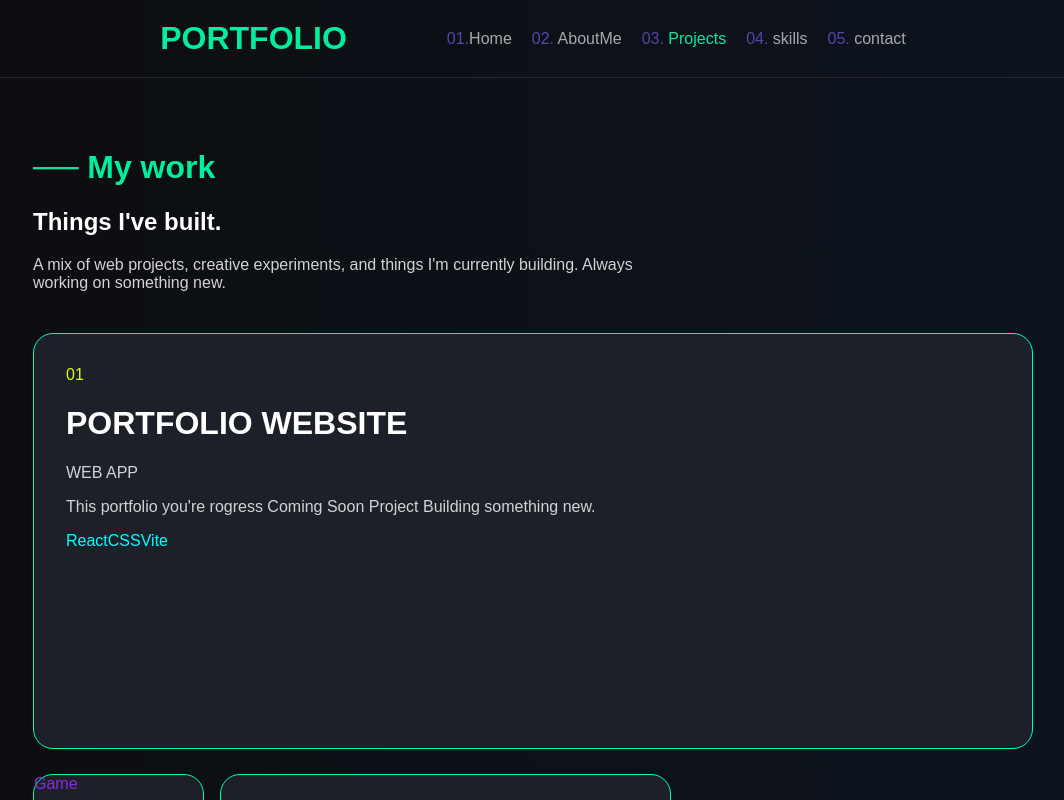
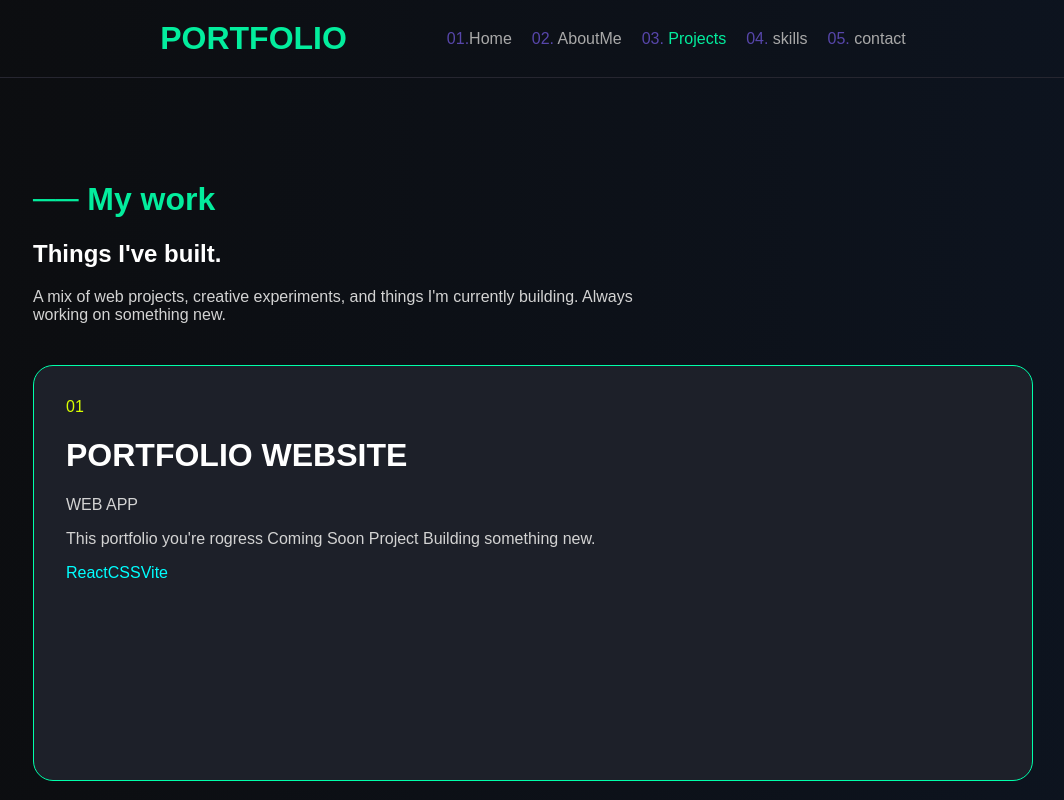
Before and after one commit to itzmitto/portfolioproject, a React (Vite) app: page /Projects in a window 1280 px wide. Shown: the top 800 px of the page, without its empty margins (107-1171 px from the left). Built offline with nearby package versions, Linux system fonts and the light colour scheme; the HTML template or start-up script is replaced by a standard one.

Commit message:
119ste commit project pagina verbeterd

```diff
--- a/src/pages/Projects.css
+++ b/src/pages/Projects.css
@@ -7,7 +7,55 @@
         justify-content: center;
         margin: 50px auto;
         max-width: 1000px;
+        padding: 2rem 0;
+
     }
+
+
+
+
+
+
+
+
+    /*     hier houden later bekijken of ik het nodig heb
+    .wrapper {
+        max-width: 1000px;
+        margin: 0 auto;
+        padding: 0 2rem;
+    } */
+
+
+
+
+
+/*      hier houden later bekijken dit is de thing ive hult thing letter die groen alleen wordt
+     Title block
+    .titleBlock h1 {
+        color: #03ed9d;
+        font-size: 1rem;
+        font-weight: 400;
+        margin-bottom: 0.5rem;
+    } */
+
+
+    /* hier houden later bekijken dit is de thing ive hult thing letter die groen alleen wordt
+    .titleBlock h2 {
+        color: white;
+        font-size: 3rem;
+        font-weight: 900;
+        text-transform: uppercase;
+        margin: 0 0 1rem 0;
+        line-height: 1.1;
+    } */
+
+/*     hier houden later bekijken dit is de thing ive hult thing letter die groen alleen wordt
+    .titleBlock p {
+        color: lightgrey;
+        max-width: 480px;
+        line-height: 1.6;
+    } */
+
 
     h1 {
         color: #03ed9d;
@@ -24,6 +72,7 @@
     .card.main p {
         color: lightgrey;
     }
+
 
 
     /* dit later goed maken  */
@@ -50,9 +99,9 @@
     }
 
     .card.coming {
-    color: blueviolet;
-    min-height: 150px;
-}
+        color: blueviolet;
+        min-height: 150px;
+    }
 
 
     .card.art {
@@ -76,6 +125,7 @@
 
 
 
+}
 
 
 
@@ -84,4 +134,147 @@
 
 
 
-}
+
+/*
+
+
+
+
+
+
+    Cards base
+    .card {
+        background: #1d2029;
+        border-radius: 16px;
+        border: 1px solid rgba(255, 255, 255, 0.08);
+        padding: 2rem;
+        position: relative;
+    }
+
+    Card header row: number + badge
+    .cardHeader {
+        display: flex;
+        justify-content: space-between;
+        align-items: flex-start;
+        margin-bottom: 1.2rem;
+    }
+
+    .cardNumber {
+        font-size: 2rem;
+        font-weight: 700;
+        color: rgba(255, 255, 255, 0.15);
+        line-height: 1;
+    }
+
+    Badges
+    .badge {
+        font-size: 0.7rem;
+        font-weight: 700;
+        letter-spacing: 0.08em;
+        padding: 0.35rem 0.75rem;
+        border-radius: 999px;
+    }
+
+    .badge.live {
+        background: transparent;
+        border: 1.5px solid #03ed9d;
+        color: #03ed9d;
+    }
+
+    .badge.inprogress {
+        background: transparent;
+        border: 1.5px solid #7c3aed;
+        color: #a78bfa;
+    }
+
+    .badge.ongoing {
+        background: transparent;
+        border: 1.5px solid #e11d48;
+        color: #fb7185;
+    }
+
+    Card titles
+    .card h3 {
+        color: white;
+        font-size: 1.4rem;
+        font-weight: 900;
+        text-transform: uppercase;
+        letter-spacing: 0.03em;
+        margin: 0 0 0.4rem 0;
+    }
+
+    .cardType {
+        color: rgba(255, 255, 255, 0.35);
+        font-size: 0.75rem;
+        letter-spacing: 0.1em;
+        text-transform: uppercase;
+        margin: 0 0 0.8rem 0;
+    }
+
+    .cardDesc {
+        color: lightgrey;
+        font-size: 0.9rem;
+        line-height: 1.6;
+        margin: 0 0 1.5rem 0;
+    }
+
+    Main card — full width
+    .card.main {
+        width: 100%;
+    }
+
+    Two smaller cards side by side
+    .cardRows {
+        display: flex;
+        gap: 25px;
+    }
+
+    .cardRows .card {
+        flex: 1;
+        min-height: 260px;
+    }
+
+    Tech stack tags
+    .techStack {
+        display: flex;
+        flex-wrap: wrap;
+        gap: 0.5rem;
+    }
+
+    .techStack span {
+        font-size: 0.75rem;
+        font-weight: 600;
+        padding: 0.3rem 0.7rem;
+        border-radius: 6px;
+        border: 1px solid;
+    }
+
+    .card.main .techStack span {
+        color: #03ed9d;
+        border-color: rgba(3, 237, 157, 0.35);
+        background: rgba(3, 237, 157, 0.06);
+    }
+
+    .card.coming .techStack span {
+        color: #a78bfa;
+        border-color: rgba(167, 139, 250, 0.35);
+        background: rgba(167, 139, 250, 0.06);
+    }
+
+    .card.art .techStack span {
+        color: #fb7185;
+        border-color: rgba(251, 113, 133, 0.35);
+        background: rgba(251, 113, 133, 0.06);
+    }
+
+    Responsive
+    @media (max-width: 640px) {
+        .cardRows {
+            flex-direction: column;
+        }
+
+        .titleBlock h2 {
+            font-size: 2rem;
+        }
+    }
+} */
--- a/src/pages/Projects.tsx
+++ b/src/pages/Projects.tsx
@@ -40,7 +40,7 @@ function Projects() {
                                 <span className="tag">Game</span>
                             </div>
                             <p>Een uitgebreide mod voor een soulslike game met custom levels,
-                            enemy AI-tweaks en handgemaakte concept art als basis.</p>
+                                enemy AI-tweaks en handgemaakte concept art als basis.</p>
 
                             <div className="techStack">
                                 <span>Level design</span>
@@ -58,7 +58,7 @@ function Projects() {
                                 <span className="tag">Art</span>
                             </div>
                             <p>Een reeks van 10 digitale karakterillustraties in een mix van
-                            realisme en cartoon — bedoeld voor print en online publicatie.</p>
+                                realisme en cartoon — bedoeld voor print en online publicatie.</p>
                             <div className="techStack">
                                 <span>Digital painting</span>
                                 <span>Character design</span>
```
Also changed, not shown: src/pages/Skills.css (line endings or trailing spaces).
